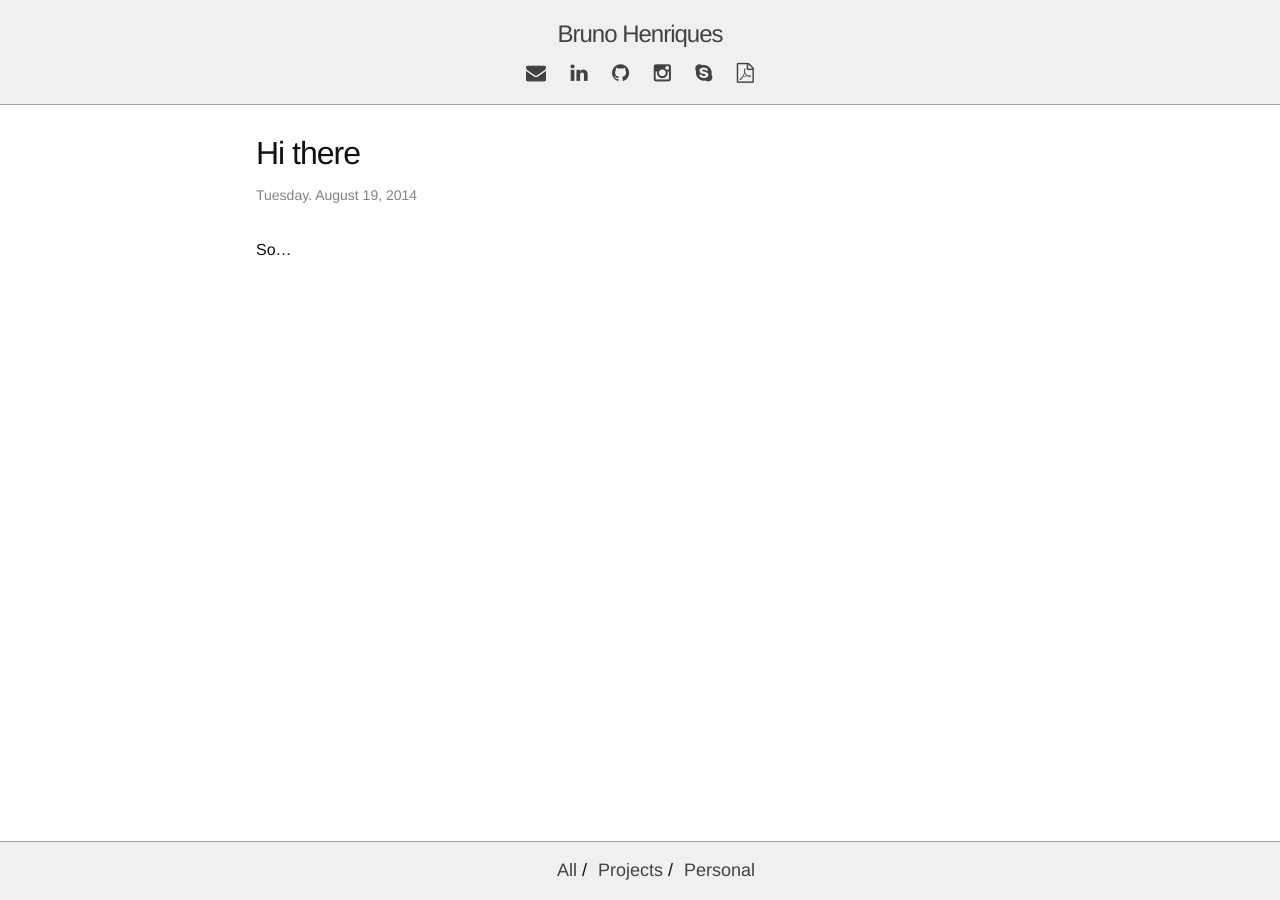
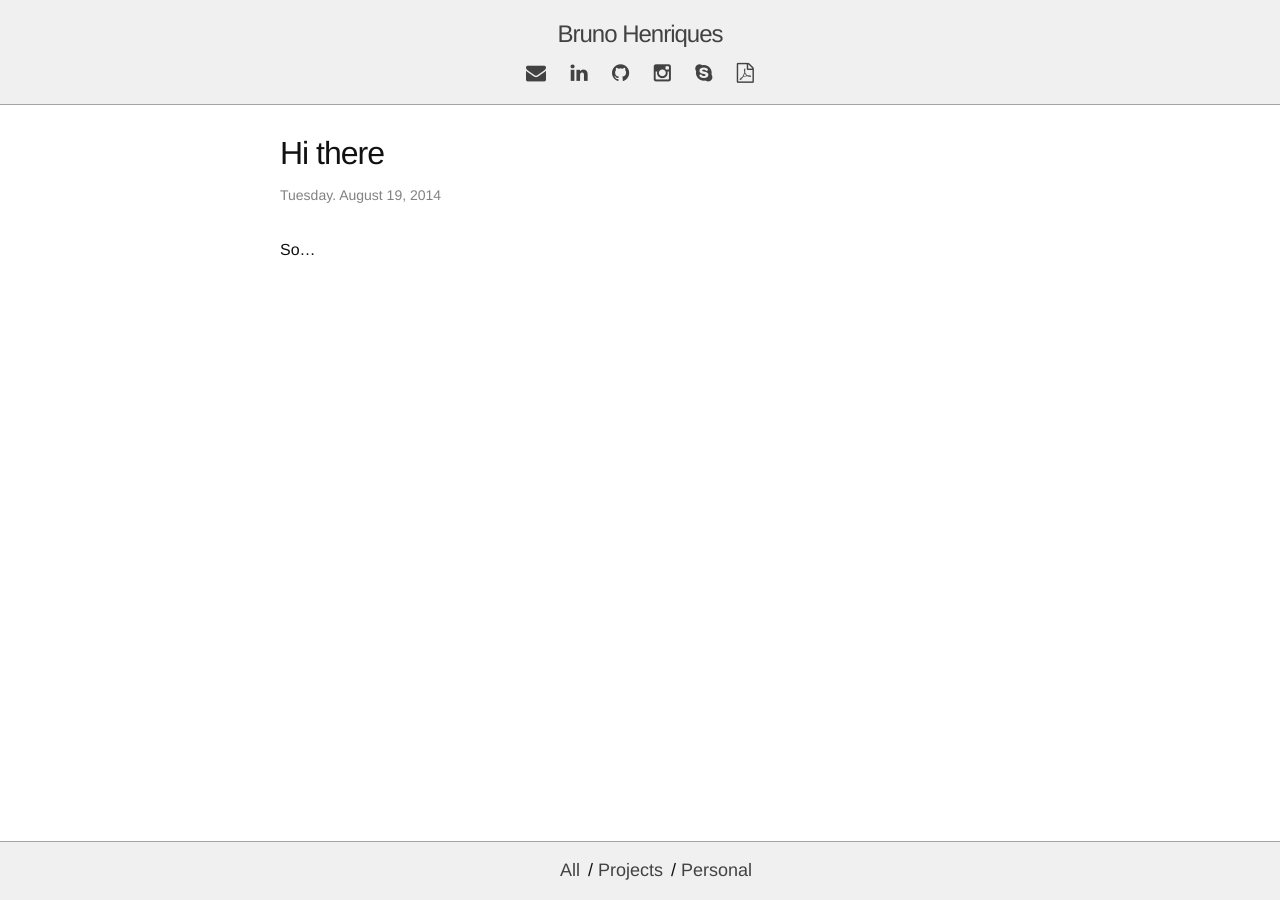
Before and after one commit to xanzheus/riques, a Jekyll site: the page built from _posts/2015-09-08-sample-post.markdown, in a window 1280 px wide. Built offline with Jekyll 4.4.1, drawn with Linux system fonts in a browser that asks for light colours.

Commit message:
Small refactor

```diff
--- a/_includes/main_design/footer.html
+++ b/_includes/main_design/footer.html
@@ -1,7 +1,7 @@
 <footer class="page-footer">
-    <ul class="categories">
+    <ul class="categories inline-list">
         {% for category in site.data.categories %}
-            <li class="categories__item capitalize-first-letter">
+            <li separator="/" class="categories__item capitalize-first-letter inline-list-element">
                 <a href="{{ '/categories/' | append: category | prepend: site.baseurl }}">{{ category }}</a>
             </li>
         {% endfor %}
--- a/_sass/_base.scss
+++ b/_sass/_base.scss
@@ -225,6 +225,7 @@
   border-width: 6px 6px 0 6px;
   border-color: rgba(0,0,0,0.85) transparent transparent transparent;
 }
+
 a.tooltip:hover:after{ visibility: visible; opacity: 1; bottom: 20px; }
 a.tooltip:hover:before{ visibility: visible; opacity: 1; bottom: 14px; }
 
@@ -236,6 +237,24 @@
   top: 0px; // was 0;
 }
 a.tooltip.bottom:hover:before { top: 32px; } //was 20
+
+
+.inline-list {
+    list-style-type: none;
+    .inline-list-element {
+        display: inline-block;
+
+        &:after{
+            content: attr(separator);
+            margin-left: 3px;
+        }
+
+        &:last-child:after {
+            content: "";
+            margin-left: 0px;
+        }
+    }
+}
 
 /**
  * Clearfix
--- a/_sass/_curriculum.scss
+++ b/_sass/_curriculum.scss
@@ -1,20 +1,3 @@
-.inline-list {
-    list-style-type: none;
-    .inline-list-element {
-        display: inline-block;
-
-        &:after{
-            content: attr(separator);
-            margin-left: 3px;
-        }
-
-        &:last-child:after {
-            content: "";
-            margin-left: 0px;
-        }
-    }
-}
-
 .small-margin-left{
     margin-left: 3rem;
 }
--- a/_sass/_layout.scss
+++ b/_sass/_layout.scss
@@ -5,6 +5,7 @@
     border-bottom: 1px solid $site-separator;
     text-align: center;
     padding: 1rem 0;
+    max-width: 100%;
     overflow-y: visible;
     overflow-x: visible;
     background-color: $site-header-background;
@@ -22,8 +23,7 @@
     letter-spacing: -1px;
     color: $grey-color-dark;
 
-    &,
-    &:hover {
+    &, &:hover {
         text-decoration: none;
     }
 }
@@ -79,8 +79,8 @@
  * Page content
  */
 .page-content {
-    max-width: 51rem; //was 48
-    width: 95%;
+    max-width: 48rem;
+    width: 100%;
     padding: $spacing-unit ($spacing-unit * 0.75);
     margin: 0 auto;
     box-sizing: border-box;
@@ -137,13 +137,11 @@
 .post-content {
     margin-bottom: $spacing-unit;
 
-    h1, h2, h3,
-    h4, h5, h6 {
+    h1, h2, h3, h4, h5, h6 {
         margin-top: 2rem;
     }
 
-    h1,
-    h2 {
+    h1, h2 {
         font-size: 2rem;
     }
 
@@ -155,8 +153,7 @@
         font-size: 1.25rem;
     }
 
-    h5,
-    h6 {
+    h5, h6 {
         font-size: 1rem;
     }
 }
@@ -201,24 +198,11 @@
 }
 
 .categories {
-    list-style-type: none;
     margin-top: 15px;
     font-weight: 300;
     font-size: 18px;
 
     .categories__item {
-        display: inline-block;
-
         a{ color: $grey-color-dark; }
-
-        &:after{
-            content: "/";
-            margin-right: 6px;
-        }
-
-        &:last-child:after {
-            content: "";
-            margin-right: 0px;
-        }
     }
 }
```
